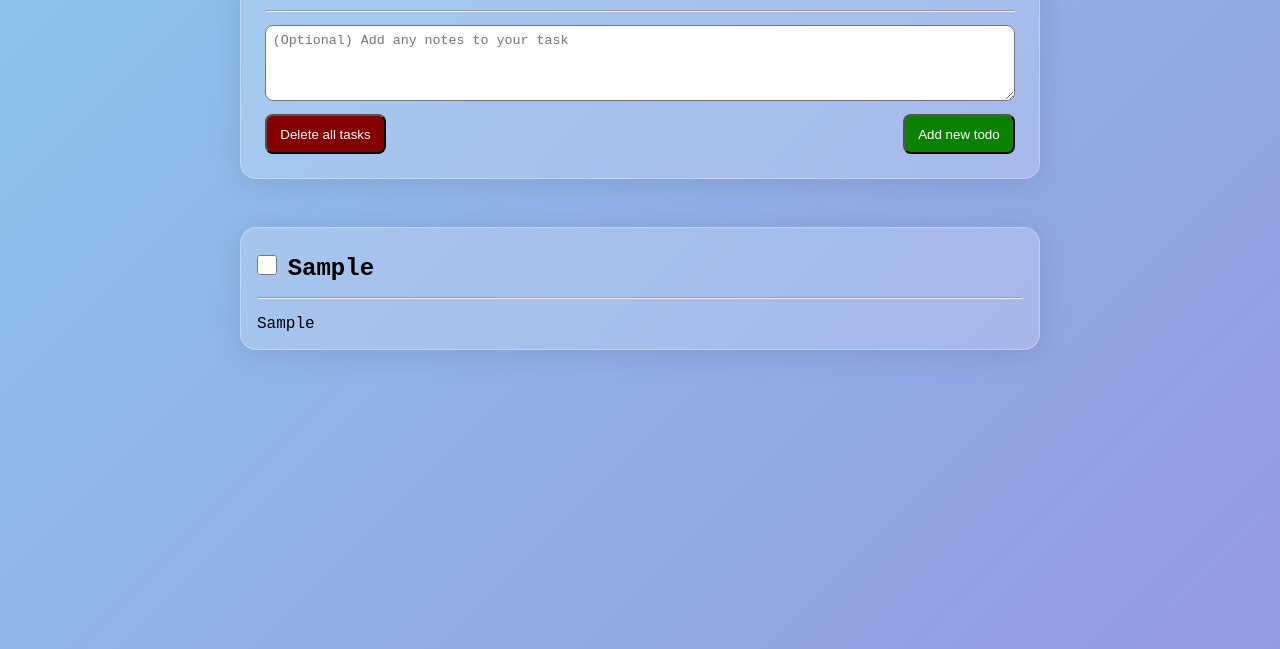
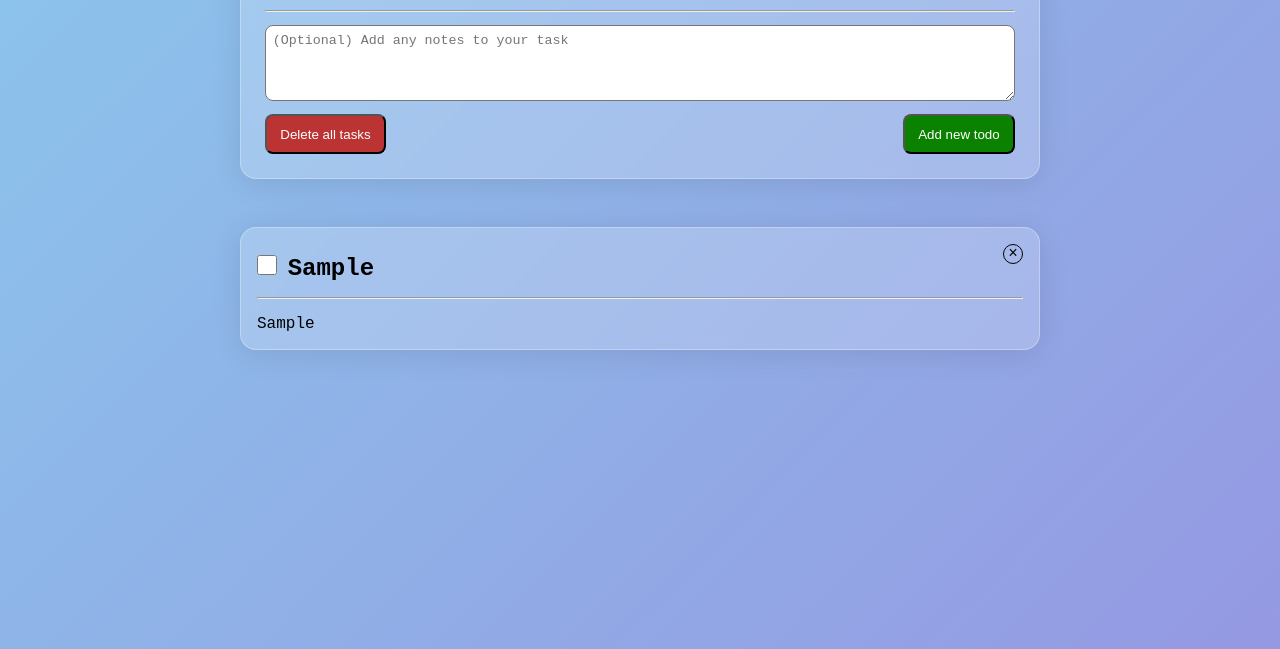
Before and after one commit to vokenny/todo-list, a website built with webpack: page src/index.html in a window 1280 px wide. Both pictures are taken after typing "Sample", "Sample" into the empty fields and a click on the button "Add new todo". Shown: the part 151-800 px from the top of the page. Built offline with nearby package versions, Linux system fonts and the light colour scheme; a web font is replaced by a local one.

Commit message:
feat: delete single task items

```diff
--- a/src/modules/components/TaskCard/TaskCard.component.ts
+++ b/src/modules/components/TaskCard/TaskCard.component.ts
@@ -34,6 +34,15 @@ export function TaskCard({
   taskHeading.classList.add('task-title');
   taskHeading.append(label);
 
+  const deleteAnchor = document.createElement('a');
+  deleteAnchor.classList.add('delete-task', 'spin');
+
+  deleteAnchor.addEventListener('click', (evt): void => {
+    const close: HTMLElement = evt.target as HTMLElement;
+    const taskId = close.parentElement?.getAttribute('data-id');
+    if (taskId) taskListVM.deleteTaskItem(taskId);
+  });
+
   // TODO: Add a due date, and remove creation date
 
   const rule: HTMLHRElement = document.createElement('hr');
@@ -49,6 +58,7 @@ export function TaskCard({
   const taskCardElems: HTMLSpanElement[] = [
     checkbox,
     taskHeading,
+    deleteAnchor,
     notes ? rule : null,
     notes ? taskNotes : null,
     completedDate ? completionDate : null,
--- a/src/modules/components/TaskCard/task-card-style.css
+++ b/src/modules/components/TaskCard/task-card-style.css
@@ -21,6 +21,27 @@
   cursor: pointer;
 }
 
+.delete-task {
+  float: right;
+  width: 20px;
+  height: 20px;
+  -webkit-transition-duration: 0.5s;
+  transition-duration: 0.5s;
+  text-align: center;
+  border: 1px solid black;
+  border-radius: 50%;
+}
+
+.delete-task.spin:hover {
+  background: #bb3333;
+  transform: rotate(180deg);
+}
+
+.delete-task:after {
+  display: inline-block;
+  content: '\00d7';
+}
+
 .task-notes {
   word-wrap: break-word;
 }
--- a/src/modules/components/TaskControls/task-controls-style.css
+++ b/src/modules/components/TaskControls/task-controls-style.css
@@ -19,5 +19,5 @@ button:hover {
 
 #delete-all-tasks {
   color: white;
-  background-color: #850000;
+  background-color: #bb3333;
 }
--- a/src/modules/view-models/TaskListViewModel.ts
+++ b/src/modules/view-models/TaskListViewModel.ts
@@ -50,10 +50,23 @@ class TaskListViewModel {
     if (updatedTask) taskListView.updateSingleTask(updatedTask);
   }
 
+  deleteTaskItem(id: string) {
+    const updatedTaskItemList: TaskItem[] = this.getTaskItems().filter(
+      (task) => task.id !== id
+    );
+
+    this.#storage.setItem(
+      this.#TASK_LIST_KEY,
+      JSON.stringify(updatedTaskItemList)
+    );
+
+    taskListView.updateTaskList();
+  }
+
   deleteAllTaskItems(): void {
     this.#storage.removeItem(this.#TASK_LIST_KEY);
     taskListView.updateTaskList();
   }
 }
 
-export const taskListVM = new TaskListViewModel();
+export const taskListVM: TaskListViewModel = new TaskListViewModel();
```
